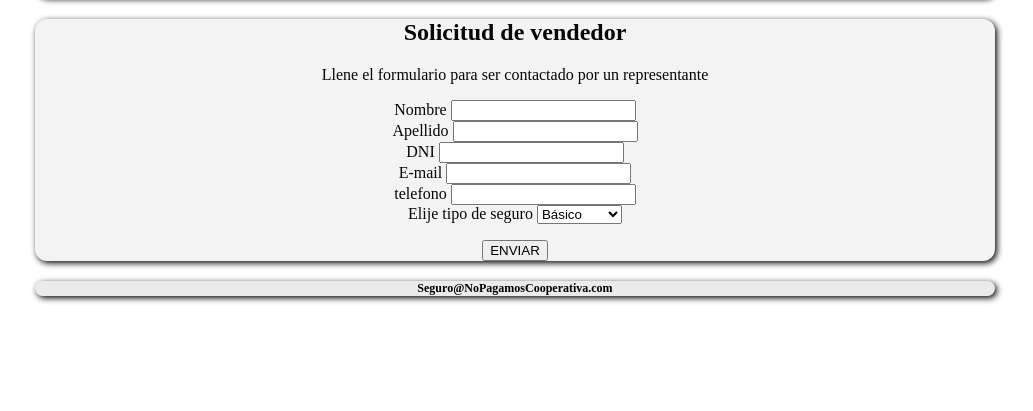
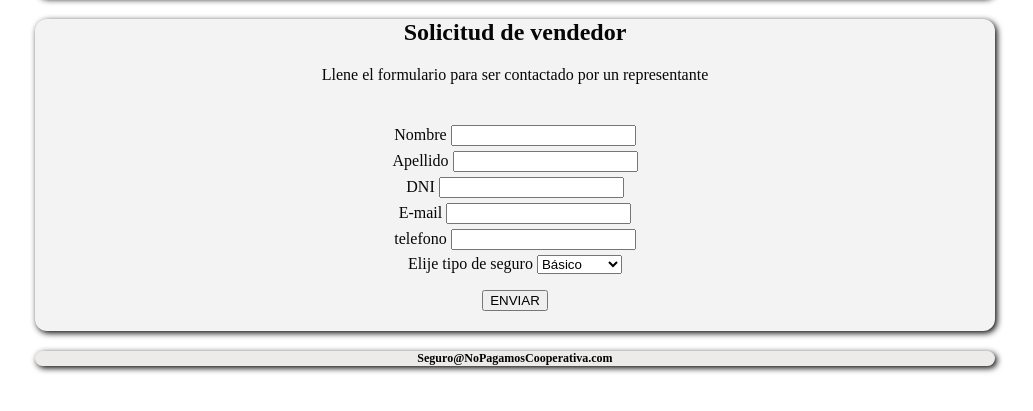
Before and after one commit to carlonchosando/sandoval_unidad1, a plain HTML site: page index.html in a window 1280 px wide. Shown: the part 61-472 px from the top of the page, without its empty margins (125-1158 px from the left). Drawn offline with Linux system fonts and the light colour scheme.

Commit message:
"concluido el Practico-unidad-1" 	modificados:     css/index.css 	modificados:     index.html 	modificados:     js/helper.js 	modificados:     js/index.js

```diff
--- a/css/index.css
+++ b/css/index.css
@@ -24,6 +24,19 @@ main {
 }
 form {
     text-align: center;
+    padding: 20px;
+}
+div{
+    margin-top: 5px;
+    margin-left: auto;
+    margin-right: auto;
+}
+label{
+    font-weight: 500;
+
+}
+#mensaje{
+    color: blue;
 }
 footer {
     text-align: center;
--- a/index.html
+++ b/index.html
@@ -16,7 +16,7 @@
       <section id="container">
         <h2>Solicitud de vendedor</h2>
         <p>Llene el formulario para ser contactado por un representante</p>
-        <form name="formData" action="submit">
+        <form name="formData" onsubmit="capturaData()" id="formData" returse>
             <div>
               <label>Nombre</label>
               <input type="text" name="nombre">
@@ -26,7 +26,7 @@
               <input type="text" name="apellido">
             </div>
             <div>
-              <label>DNI</label>
+              <label>DNI </label>
               <input type="number" name="dni" id="formData_dni">
             </div>
             <div>
@@ -46,10 +46,10 @@
               </select>
             </div>
             <div>
-              <p id="mensaje"></p>
+              <p id="mensaje" ></p>
             </div>
             <div>
-              <button onclick="capturaData()" type="submit">ENVIAR</button>
+              <button type="submit">ENVIAR</button>
             </div>
         </form>
 
--- a/js/helper.js
+++ b/js/helper.js
@@ -5,5 +5,5 @@ var apellido = document.formData.apellido.value;
 var dni = document.getElementById("formData_dni").value;
 var email = document.getElementById("formData_email").value;
 var tel = document.getElementById("formData_telefono").value;
-console.log(nombre, apellido, dni, email, tel);
+console.log("nombre: " + nombre +", apellido: " + apellido + ", documento: " + dni + ", email: " + email + ", telefono: " + tel,);
 };
--- a/js/index.js
+++ b/js/index.js
@@ -1,8 +1,8 @@
 function seguroElegido() {
     let seguroElegido = document.getElementById("tipoDeSeguro").value;
     switch(seguroElegido) {
-        case "1": document.getElementById("mensaje").innerHTML=("El seguro Cuesta $ 500,00"); break;
-        case "2": document.getElementById("mensaje").innerHTML=("El seguro Cuesta $ 1000,00"); break;
-        case "3": document.getElementById("mensaje").innerHTML=("El seguro Cuesta $ 1500,00"); break;
+        case "1": document.getElementById("mensaje").innerHTML=("El seguro Cuesta $ 500,00 "); break;
+        case "2": document.getElementById("mensaje").innerHTML=("El seguro Cuesta $ 1000,00 "); break;
+        case "3": document.getElementById("mensaje").innerHTML=("El seguro Cuesta $ 1500,00 "); break;
     }
 }
```
